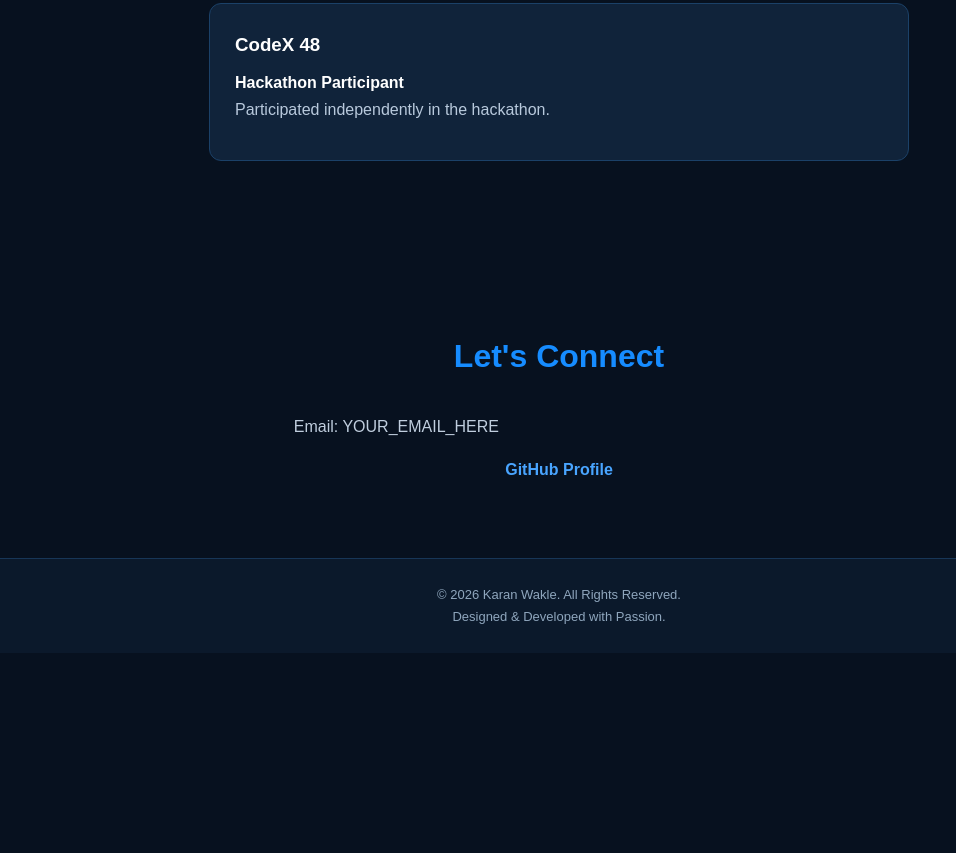
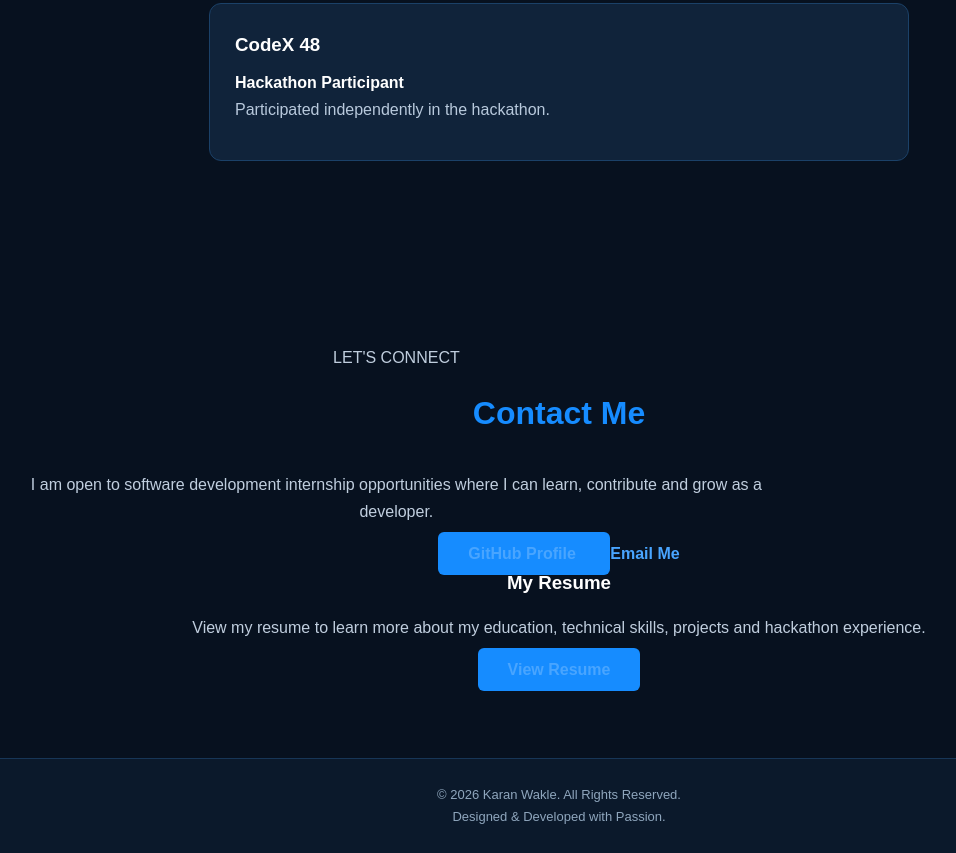
Before and after one commit to Waklekaran/Waklekaran.github.io, a plain HTML site: page index.html in a window 1280 px wide. Shown: the part 3938-4791 px from the top of the page, without its empty margins (81-1037 px from the left). Before the commit the page ends 4591 px from the top, so only its background shows below. Drawn offline with Linux system fonts and the light colour scheme; a script that the page names is missing.

Commit message:
Revise contact section and add resume link
Updated contact section with new content and links.

```diff
--- a/index.html
+++ b/index.html
@@ -293,15 +293,52 @@
 </section>
 
 
-    <!-- CONTACT SECTION -->
-    <section id="contact" class="section">
-        <h2>Let's Connect</h2>
 
-        <p>Email: YOUR_EMAIL_HERE</p>
+<!-- CONTACT SECTION -->
+<section id="contact" class="section">
+
+    <p class="section-label">LET'S CONNECT</p>
+
+    <h2>Contact Me</h2>
+
+    <p>
+        I am open to software development internship
+        opportunities where I can learn, contribute
+        and grow as a developer.
+    </p>
+
+    <div class="contact-links">
 
         <a href="https://github.com/Waklekaran"
-           target="_blank">GitHub Profile</a>
-    </section>
+           target="_blank" class="btn">
+            GitHub Profile
+        </a>
+
+        <a href="mailto:waklekaran272@gmail.com"
+           class="outline-btn">
+            Email Me
+        </a>
+
+    </div>
+
+    <div class="resume-section">
+
+        <h3>My Resume</h3>
+
+        <p>
+            View my resume to learn more about
+            my education, technical skills,
+            projects and hackathon experience.
+        </p>
+
+        <a href="resume.pdf" target="_blank" class="btn">
+            View Resume
+        </a>
+
+    </div>
+
+</section>
+
 
     <!-- FOOTER -->
     <footer>
```
